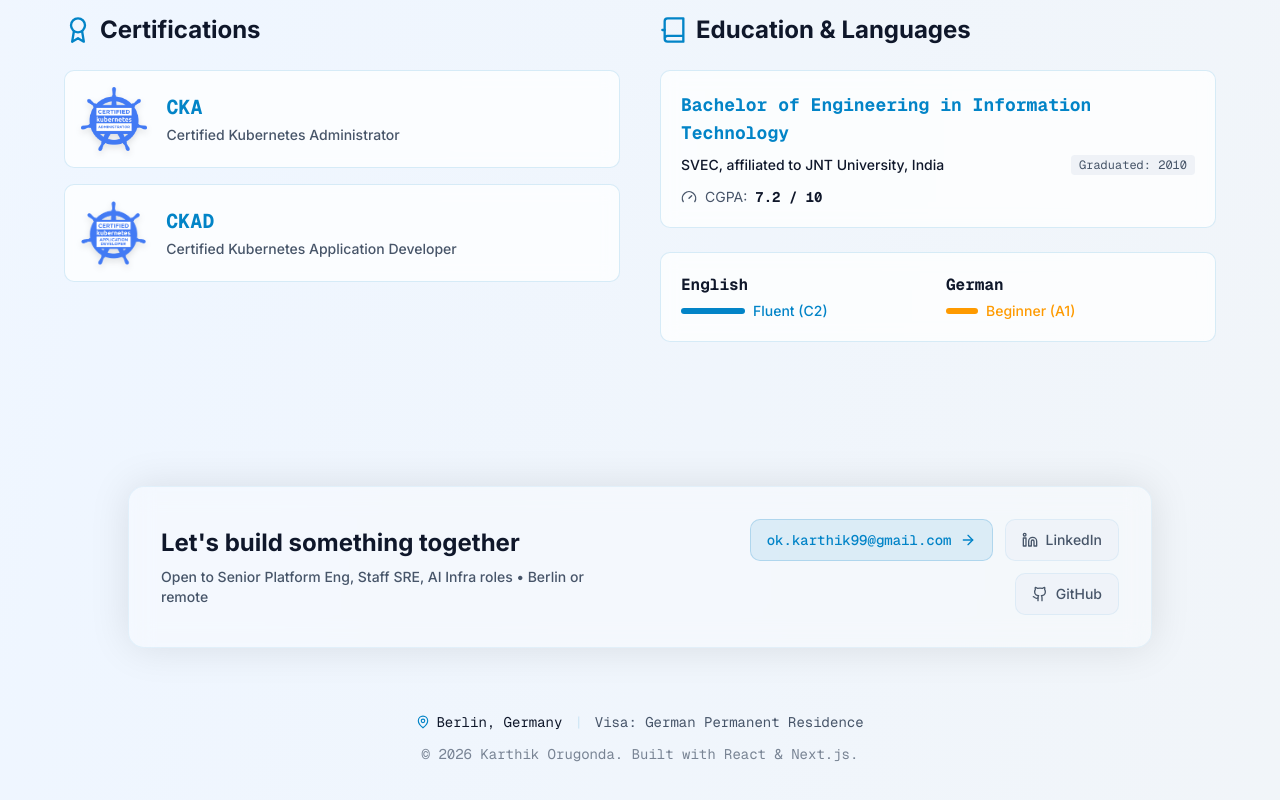
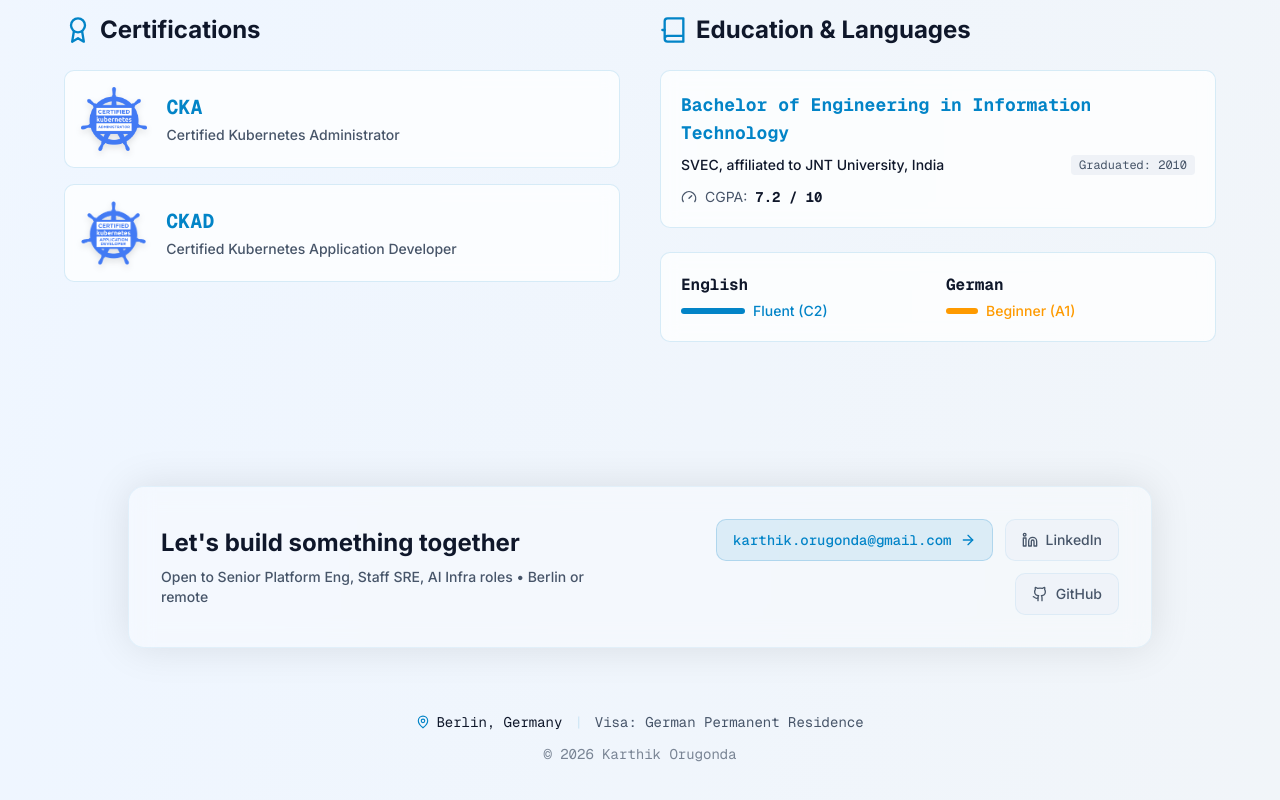
Before and after one commit to ok-karthik/ok-karthik.github.io, a Next.js app: page / in a window 1280 px wide. Shown: the part 6003-6803 px from the top of the page. Built offline with nearby package versions, Linux system fonts and the light colour scheme.

Commit message:
refactor: update contact email address

```diff
--- a/components/connect-section.tsx
+++ b/components/connect-section.tsx
@@ -1,8 +1,8 @@
 const contactLinks = [
   {
     label: "Email",
-    href: "mailto:ok.karthik99@gmail.com",
-    value: "ok.karthik99@gmail.com",
+    href: "mailto:karthik.orugonda@gmail.com",
+    value: "karthik.orugonda@gmail.com",
     icon: (
       <svg
         xmlns="http://www.w3.org/2000/svg"
@@ -77,10 +77,10 @@ export function ConnectSection() {
 
           <div className="flex flex-wrap items-center justify-center md:justify-end gap-3 mt-4 md:mt-0">
             <a
-              href="mailto:ok.karthik99@gmail.com"
+              href="mailto:karthik.orugonda@gmail.com"
               className="px-4 py-2.5 bg-primary/10 text-primary border border-primary/20 hover:bg-primary hover:text-primary-foreground font-mono text-sm font-medium rounded-lg transition-all flex items-center gap-2"
             >
-              ok.karthik99@gmail.com
+              karthik.orugonda@gmail.com
               <svg xmlns="http://www.w3.org/2000/svg" width="16" height="16" viewBox="0 0 24 24" fill="none" stroke="currentColor" strokeWidth="2" strokeLinecap="round" strokeLinejoin="round"><path d="M5 12h14"/><path d="m12 5 7 7-7 7"/></svg>
             </a>
 
@@ -112,7 +112,7 @@ export function ConnectSection() {
             <span>Visa: German Permanent Residence</span>
           </div>
           <p className="opacity-70">
-            © {new Date().getFullYear()} Karthik Orugonda. Built with React & Next.js.
+            © {new Date().getFullYear()} Karthik Orugonda
           </p>
         </div>
       </div>
--- a/components/hero-section.tsx
+++ b/components/hero-section.tsx
@@ -110,7 +110,7 @@ export function HeroSection() {
                 <Linkedin className="w-4 h-4 transition-transform group-hover:scale-110" />
                 <span className="text-[14px] font-medium transition-colors">LinkedIn</span>
               </a>
-              <a href="mailto:ok.karthik99@gmail.com" className="flex items-center gap-2 text-muted-foreground hover:text-red-400 transition-colors group">
+              <a href="mailto:karthik.orugonda@gmail.com" className="flex items-center gap-2 text-muted-foreground hover:text-red-400 transition-colors group">
                 <Mail className="w-4 h-4 transition-transform group-hover:scale-110" />
                 <span className="text-[14px] font-medium transition-colors">Email</span>
               </a>
```
